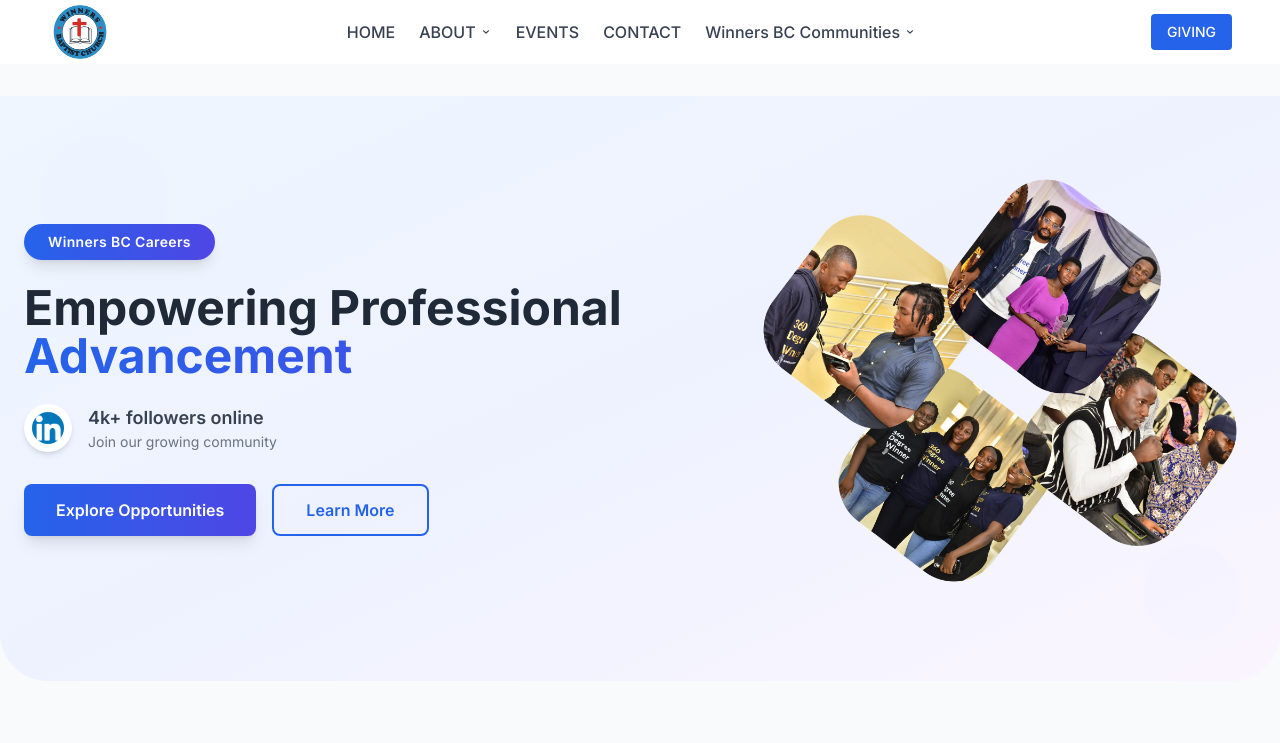
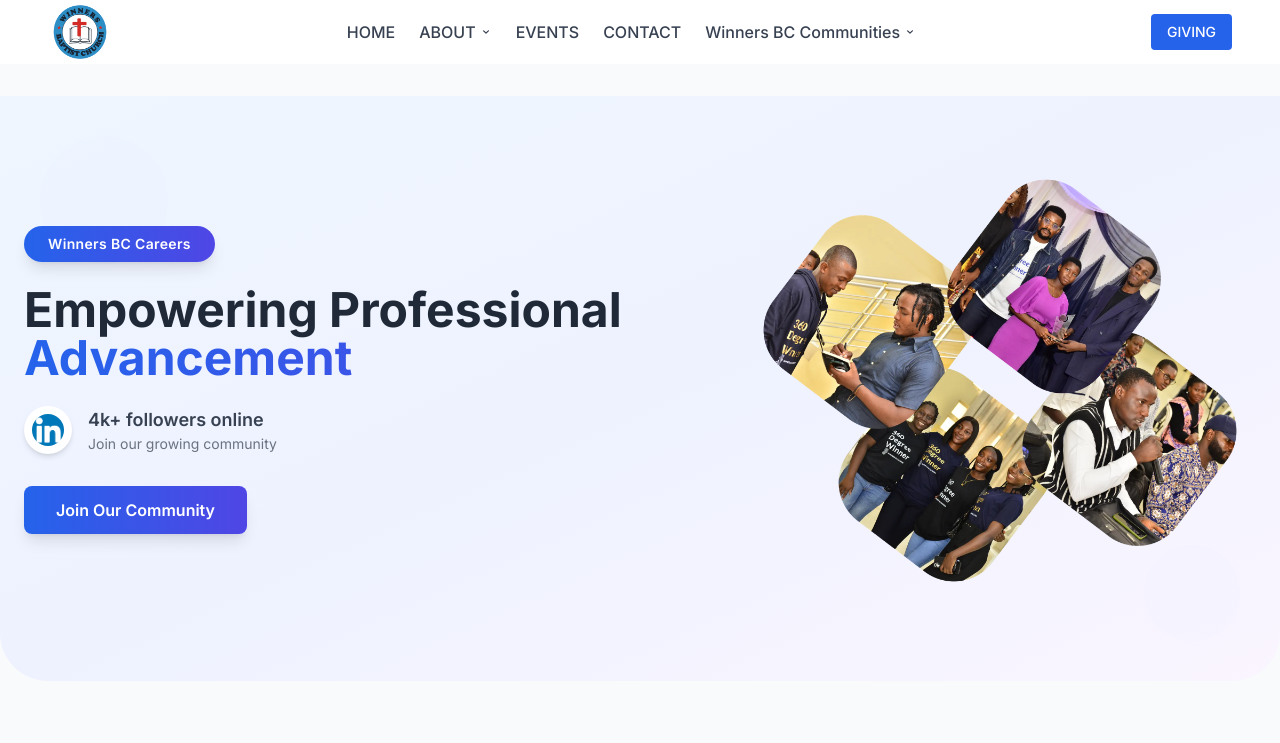
Before and after one commit to ifeday1/wbc-website, a Next.js app: page /winnersbc-career in a window 1280 px wide. Shown: the top 743 px of the page. Built offline with nearby package versions, Linux system fonts and the light colour scheme.

Commit message:
added the join the community link

```diff
--- a/app/winners-fc/page.tsx
+++ b/app/winners-fc/page.tsx
@@ -44,14 +44,14 @@
                 </p>
 
                 {/* Optional CTA */}
-                <div className="flex flex-col sm:flex-row gap-4 justify-center lg:justify-start">
+                {/* <div className="flex flex-col sm:flex-row gap-4 justify-center lg:justify-start">
                   <button className="px-8 py-3 bg-gradient-to-r from-blue-600 to-indigo-600 text-white font-semibold rounded-lg shadow-lg hover:shadow-xl transition-all duration-300 transform hover:scale-105">
                     Join the Team
                   </button>
                   <button className="px-8 py-3 border-2 border-blue-600 text-blue-600 font-semibold rounded-lg hover:bg-blue-50 transition-colors duration-300">
                     Learn More
                   </button>
-                </div>
+                </div> */}
               </div>
 
               {/* Image Content */}
--- a/app/winnersbc-career/page.tsx
+++ b/app/winnersbc-career/page.tsx
@@ -55,12 +55,12 @@
 
               {/* Optional CTA */}
               <div className="flex flex-col sm:flex-row gap-4 justify-center lg:justify-start">
-                <button className="px-8 py-3 bg-gradient-to-r from-blue-600 to-indigo-600 text-white font-semibold rounded-lg shadow-lg hover:shadow-xl transition-all duration-300 transform hover:scale-105">
-                  Explore Opportunities
-                </button>
-                <button className="px-8 py-3 border-2 border-blue-600 text-blue-600 font-semibold rounded-lg hover:bg-blue-50 transition-colors duration-300">
+                <a href="https://chat.whatsapp.com/DiIVytGo2En3LYUSIUJiiT" target="_blank" rel="noopener noreferrer" className="inline-block px-8 py-3 bg-gradient-to-r from-blue-600 to-indigo-600 text-white font-semibold rounded-lg shadow-lg hover:shadow-xl transition-all duration-300 transform hover:scale-105">
+                  Join Our Community
+                </a>
+                {/* <button className="px-8 py-3 border-2 border-blue-600 text-blue-600 font-semibold rounded-lg hover:bg-blue-50 transition-colors duration-300">
                   Learn More
-                </button>
+                </button> */}
               </div>
             </div>
 
@@ -226,7 +226,9 @@
 
               {/* CTA Button */}
               <button className="inline-flex items-center px-8 py-4 bg-gradient-to-r from-blue-600 to-indigo-600 text-white font-semibold rounded-lg shadow-lg hover:shadow-xl transition-all duration-300 transform hover:scale-105">
-                <span>Join Our Community</span>
+                 <a href="https://chat.whatsapp.com/DiIVytGo2En3LYUSIUJiiT" target="_blank" rel="noopener noreferrer" className="inline-block px-8 py-3 bg-gradient-to-r from-blue-600 to-indigo-600 text-white font-semibold rounded-lg shadow-lg hover:shadow-xl transition-all duration-300 transform hover:scale-105">
+                  Join Our Community
+                </a>
                 <svg className="ml-2 w-5 h-5" fill="none" stroke="currentColor" viewBox="0 0 24 24">
                   <path strokeLinecap="round" strokeLinejoin="round" strokeWidth={2} d="M17 8l4 4m0 0l-4 4m4-4H3" />
                 </svg>
```
